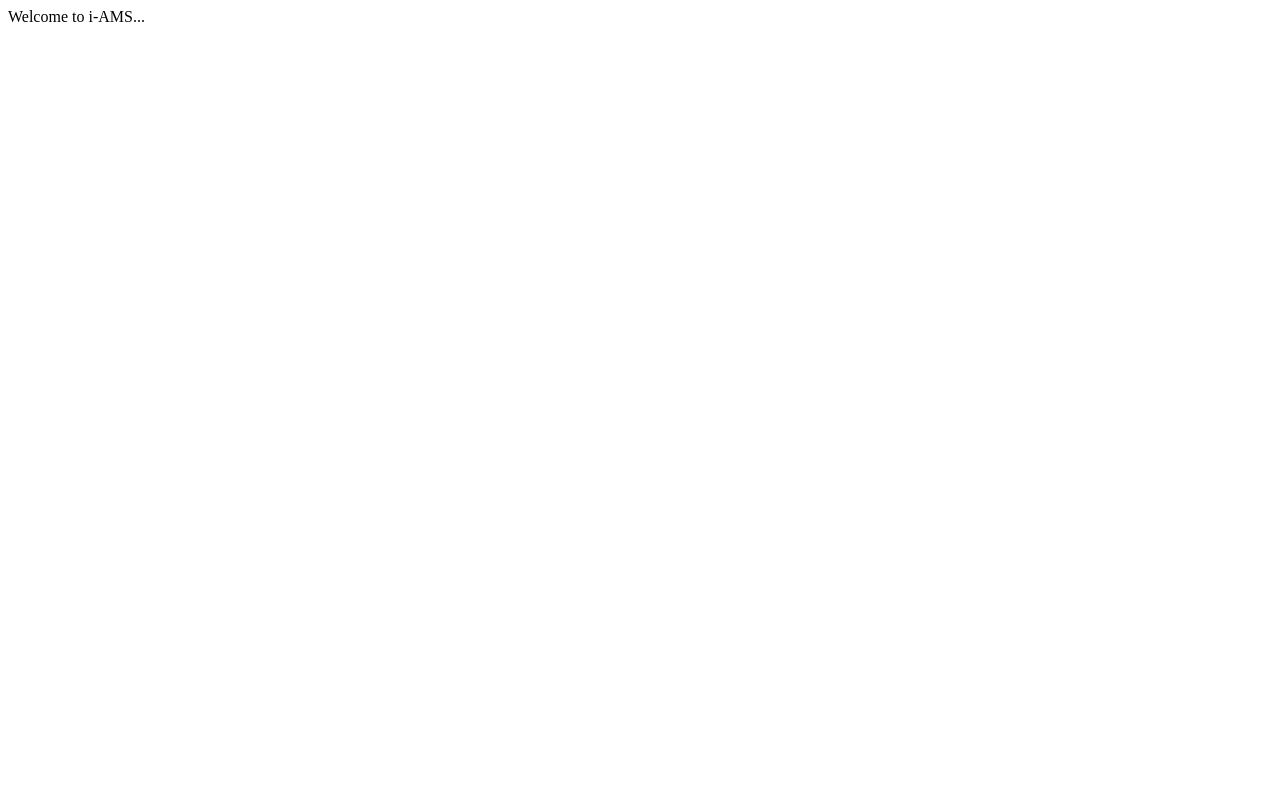
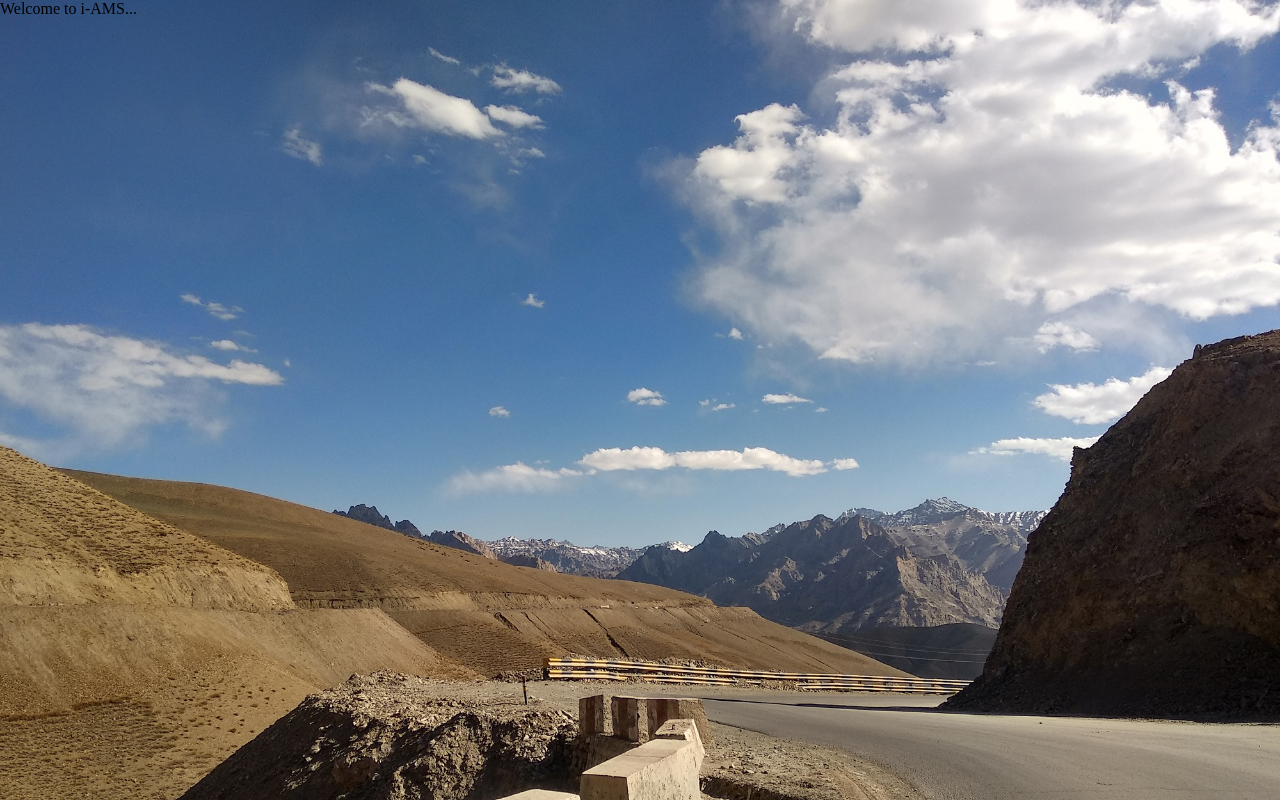
Before and after one commit to i-ams/i-ams.github.io, a plain HTML site: page index.html in a window 1280 px wide. Drawn offline with Linux system fonts and the light colour scheme.

Commit message:
Add files via upload

```diff
--- a/index.html
+++ b/index.html
@@ -1,7 +1,11 @@
 <html>
 <head>
 </head>
-<body>
+<body style="width:100%;background-image: url('images/header.jpg'); background-position: top; background-repeat: no-repeat;
+	background-size: cover; padding: 0px; margin: 0px; ">
+	<!-- <div style="width:100%;background-image: url('images/header.jpg'); background-position: top; background-repeat: no-repeat; ">
+		&nbsp;
+	</div> -->
 	Welcome to i-AMS...
 </body>
 </html>
```
Also changed, not shown: images/header.jpg (added).
